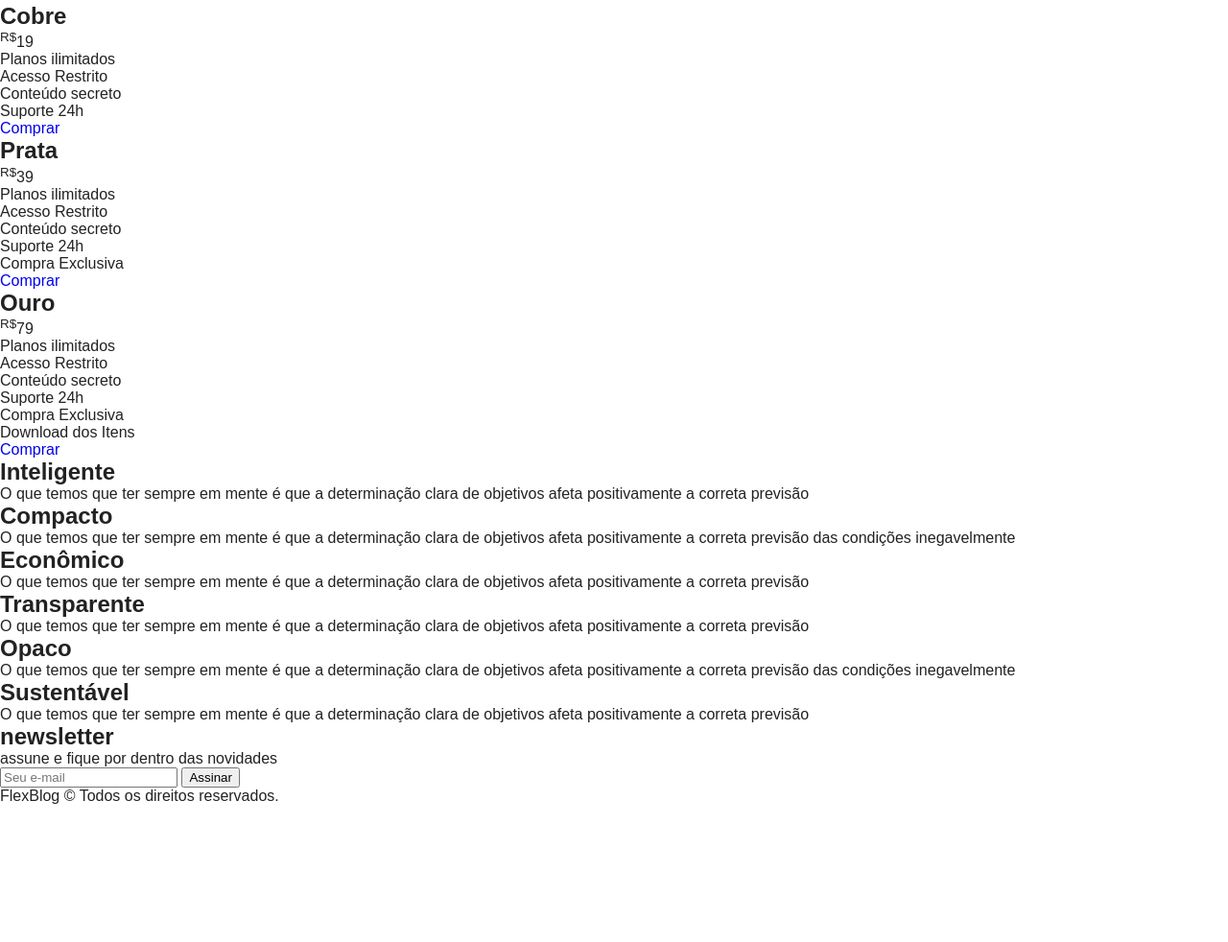
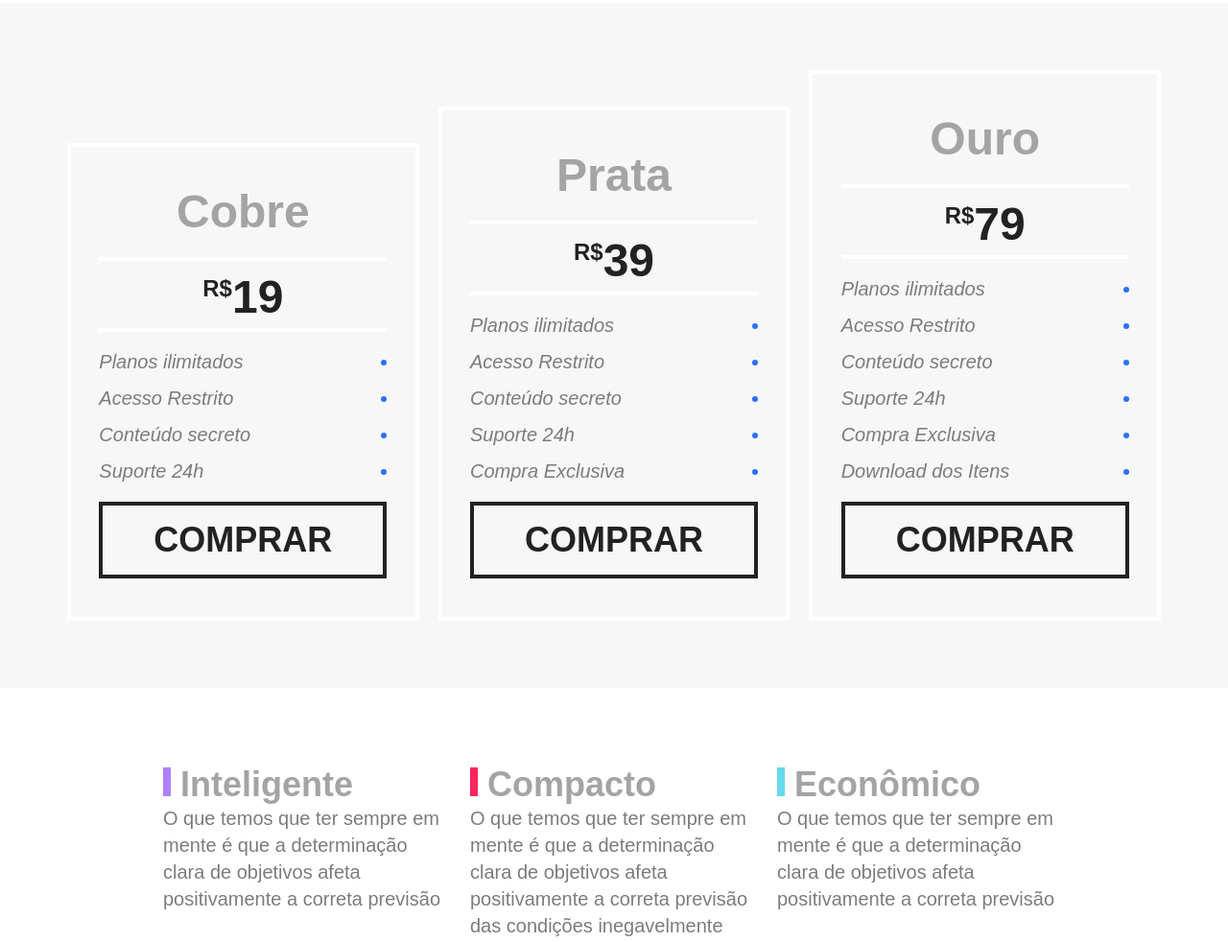
Before and after one commit to williamyalmeida/site, a plain HTML site: page index.html in a window 1280 px wide. Shown: the part 1786-2768 px from the top of the page at 96% size. Before the commit the page ends 2625 px from the top, so only its background shows below. Drawn offline with Linux system fonts and the light colour scheme.

Commit message:
terminando

```diff
--- a/estilo/site.css
+++ b/estilo/site.css
@@ -181,3 +181,223 @@ img {
 .blue {
     border-top: 8px solid #66d9eb;
 }
+
+/* preço */
+.preco {
+    background: #f7f7f7;
+    padding: 60px;
+    display: flex;
+    flex-wrap: wrap;
+    align-items: flex-end;
+
+}
+
+.preco-item {
+    flex: 1;
+    border: 4px solid white;
+    padding: 20px;
+    /* background: red; */
+    margin: 10px;
+
+}
+
+.preco-item h2 {
+    font-size: 3em;
+    color: #a4a4a4;
+    text-align: center;
+    margin-top: 20px;
+}
+
+.preco-item span {
+    max-width: 300px;
+    margin: 20px auto;
+    text-align: center;
+    font-size: 3em;
+    display: block;
+    font-weight: bold;
+    padding: 10px 0 5px 0;
+    border-top: 4px solid white;
+    border-bottom: 4px solid white;
+}
+
+.preco-item sup {
+    font-size: 1.5rem;
+}
+
+.preco-item ul {
+    max-width: 300px;
+    margin: 20px auto;
+    font-size: 1.25em;
+    font-style: italic;
+    color: #7c7c7c;
+}
+
+.preco-item li {
+    display: flex;
+    justify-content: space-between;
+    align-items: center;
+    margin-bottom: 15px;
+}
+
+.preco-item li::after {
+    content: '';
+    display: block;
+    width: 6px;
+    height: 6px;
+    background: #2c70ff;
+    border-radius: 50%;
+}
+
+.preco-item a {
+    max-width: 300px;
+    display: block;
+    margin: 20px auto;
+    border: 4px solid;
+    color: #222222;
+    text-transform: uppercase;
+    font-weight: bold;
+    font-size: 2.25em;
+    padding: 15px 0;
+    text-align: center;
+}
+
+
+@media (max-width: 800px){
+    .preco {
+        padding-left: 10px;
+        padding-right: 10px;
+    }
+
+    .preco .preco-item:nth-child(3){
+        order: -2;
+    }
+
+    .preco .preco-item:nth-child(2){
+        order: -1;
+    }
+}
+
+.qualidade{
+    max-width: 960px;
+    margin: 60px auto;
+    display: flex;
+    flex-wrap: wrap;
+}
+
+.qualidade-item {
+    flex: 1 1 300px;
+    margin: 20px 10px;
+}
+
+.qualidade-item h2 {
+    font-size: 2.25em;
+    color: #a4a4a4;
+}
+
+.qualidade-item h2::before {
+    content: '';
+    display: inline-block;
+    width: 8px;
+    height: 30px;
+    margin-right: 10px;
+    background: blue;
+}
+
+.qualidade-item:nth-of-type(3n+1) h2::before{
+    background: #ae81ff;
+}
+.qualidade-item:nth-of-type(3n+2) h2::before{
+    background: #f9265e;
+}
+
+.qualidade-item:nth-of-type(3n+3) h2::before{
+    background: #66d9eb;
+}
+
+.qualidade-item p {
+    font-size: 1.25em;
+    line-height: 1.4;
+    color: #7c7c7c;
+}
+
+.newsletter{
+    background: #f7f7f7;
+    padding: 60px calc((100% - 960px) / 2 );
+    display: flex;
+    flex-wrap: wrap;
+
+}
+
+.newsletter-info {
+    flex: 1 1 240px;
+    margin: 0 10px;
+}
+
+.newsletter h1 {
+    font-size: 3em;
+    color: #a4a4a4;
+}
+
+.newsletter-info p {
+    font-size: 1.25em;
+    font-style: italic;
+    max-width: 230px;
+    color: #7c7c7c;
+    margin-bottom: 10px;
+}
+
+.newsletter-form {
+    flex: 2 1 260px;
+    margin: 0 10px;
+    align-self: center;
+    display: flex;
+    flex-wrap: wrap;
+}
+
+.newsletter-form input {
+    flex: 3 1 260px;
+    font-size: 1.25em;
+    color: #7c7c7c;
+    font-style: italic;
+    font-family: sans-serif;
+    border: 4px solid #2c70ff;
+    background: transparent;
+    padding: 15px 10px;
+    margin: 0;
+    border-radius: 0;
+}
+
+.newsletter-form button {
+    flex: 1 1 260px;
+    font-family: sans-serif;
+    font-size: 2.25em;
+    font-weight: bold;
+    text-transform: uppercase;
+    background: #2c70ff;
+    color: white;
+    cursor: pointer;
+    border: 0;
+    padding: 15px 10px;
+}
+
+@media (max-width: 600px){
+    .newsletter-form button {
+        font-size: 1.5em;
+    }
+}
+
+
+.footer {
+    height: 200px;
+    background: #2c70ff;
+    text-align: center;
+    display: flex;
+    align-items: center;
+}
+
+.footer p {
+    flex: 1;
+    text-align: center;
+    font-size: 2,25em;
+    color: #122ab2;
+}
--- a/index.html
+++ b/index.html
@@ -65,8 +65,8 @@
         </div>
     </section>
 
-    <section class="preco-bg" id="preco">
-        <div class="preco-container">
+    <section class="preco" id="preco">
+        <div class="preco-item">
             <h2>Cobre</h2>
             <span><sup>R$</sup>19</span>
             <ul>
@@ -78,7 +78,7 @@
             <a href="#">Comprar</a>
         </div>
 
-        <div class="preco-container">
+        <div class="preco-item">
             <h2>Prata</h2>
             <span><sup>R$</sup>39</span>
             <ul>
@@ -92,7 +92,7 @@
         </div>
 
 
-        <div class="preco-container">
+        <div class="preco-item">
             <h2>Ouro</h2>
             <span><sup>R$</sup>79</span>
             <ul>
```
